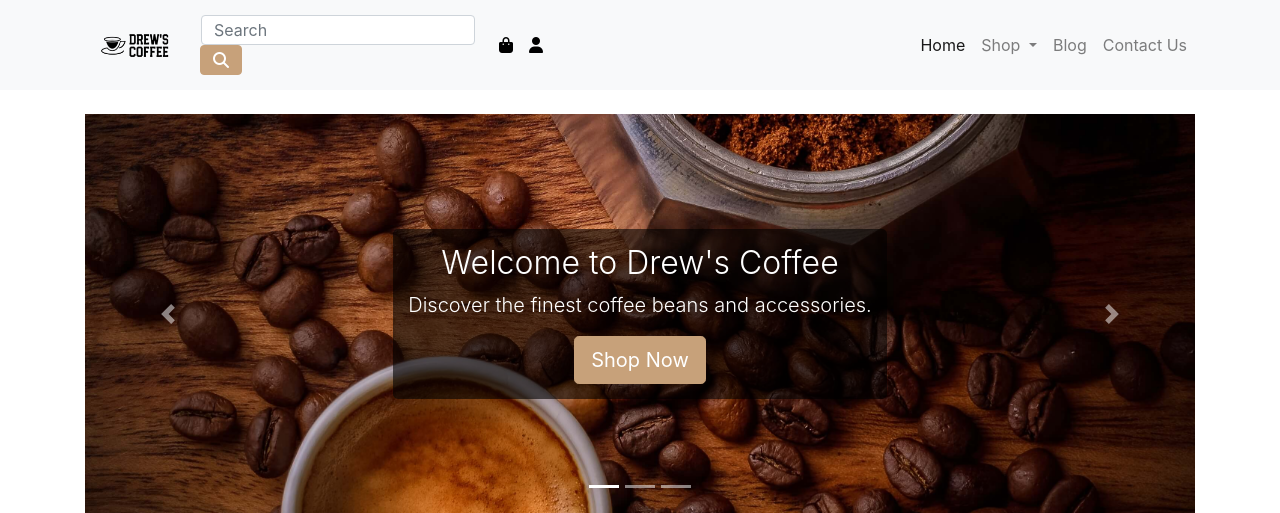
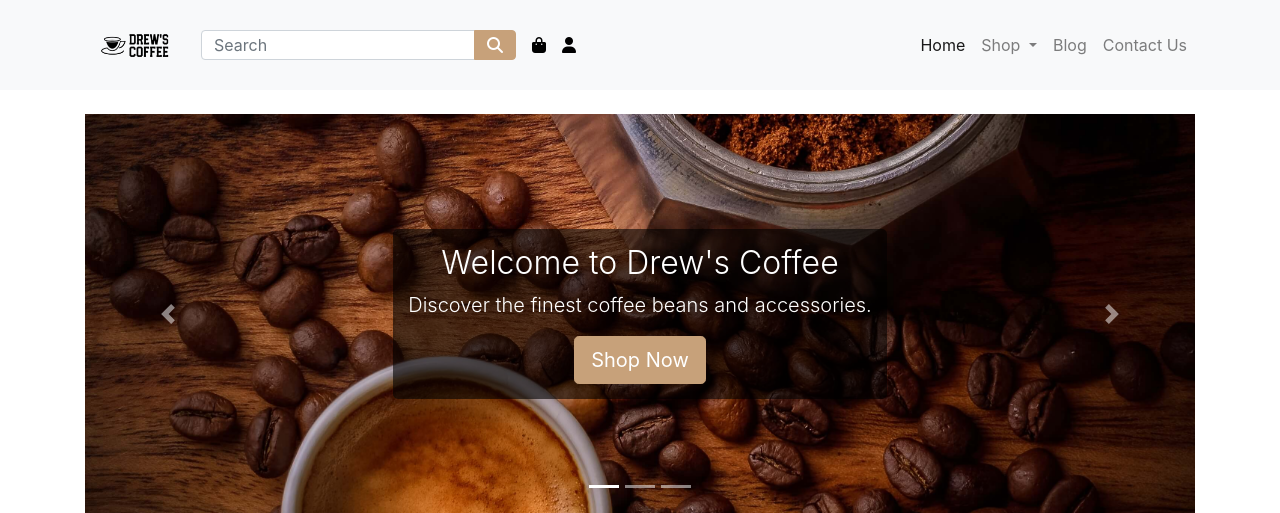
Before and after one commit to anthonyhaj/Drews-coffee-PP5, a Django app: page / in a window 1280 px wide. Shown: the top 513 px of the page. Run offline with Django 3.2, Linux system fonts and the light colour scheme; some libraries are stand-ins or nearby versions.

Commit message:
fix bug in search bar causing responsive issues

```diff
--- a/templates/base.html
+++ b/templates/base.html
@@ -44,16 +44,18 @@
 
             <div class="d-flex align-items-center">
                 <!-- Search bar for medium and large devices -->
-                <form class="form-inline ml-auto d-none d-lg-block" method="GET" action="">
-                    <input class="form-control input-proup custom-search custom-search-md mr-sm-2" type="text" name="q"
-                        placeholder="Search" aria-label="Search">
-                    <div class="input-group-append">
-                        <button class="btn btn-outline-primary custom-button custom-button-md my-2 my-sm-0"
-                            type="submit">
-                            <i class="fas fa-search i-w"></i>
-                        </button>
+                <form class="form-inline ml-auto d-none d-lg-flex align-items-center" method="GET" action="">
+                    <div class="input-group custom-search-container">
+                        <input class="form-control custom-search custom-search-md" type="text" name="q"
+                            placeholder="Search" aria-label="Search">
+                        <div class="input-group-append">
+                            <button class="btn btn-outline-primary custom-button custom-button-md" type="submit">
+                                <i class="fas fa-search i-w"></i>
+                            </button>
+                        </div>
                     </div>
                 </form>
+
 
                 <!-- Shopping bag icon for medium and large devices -->
                 <a href="" class="navbar-icon-link ml-3 d-none d-md-inline">
```
